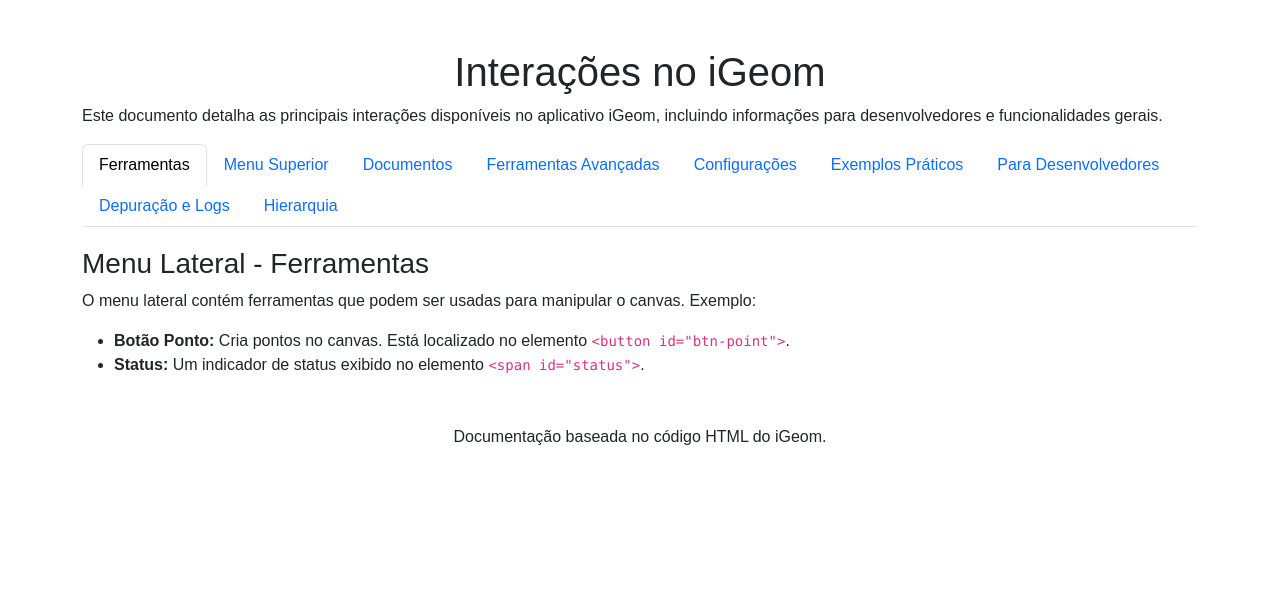
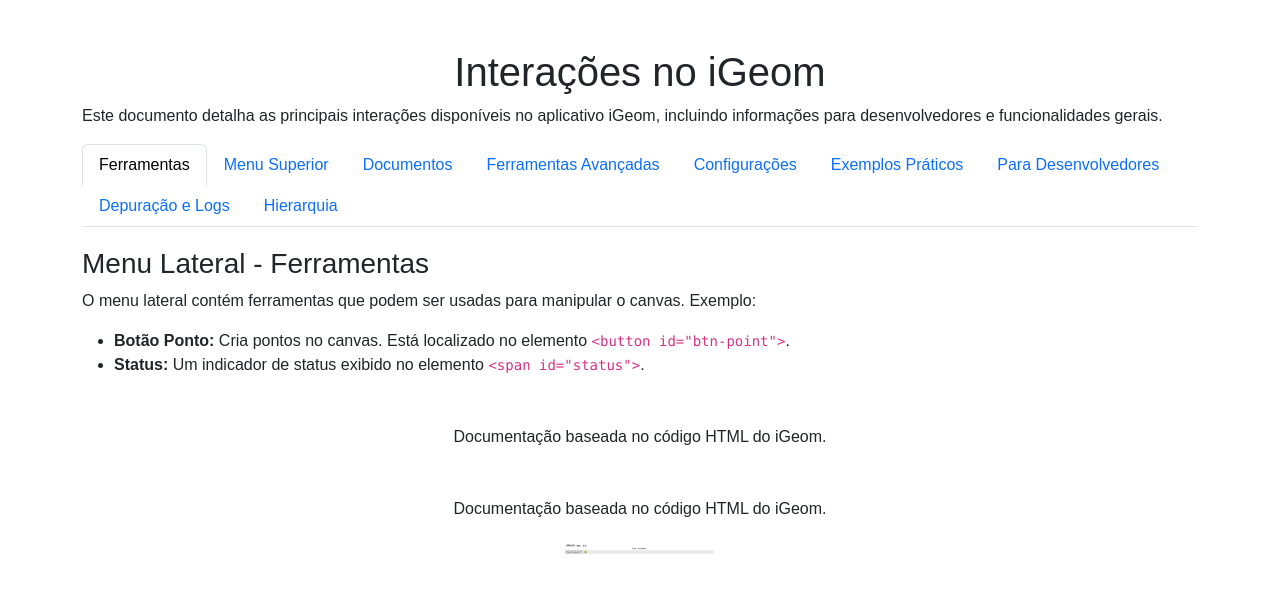
Before and after one commit to CalebeRezende/igeomdevelop, a plain HTML site: page index.html in a window 1280 px wide. Drawn offline with nearby package versions, Linux system fonts and the light colour scheme.

Commit message:
index.html

```diff
--- a/index.html
+++ b/index.html
@@ -230,6 +230,13 @@ Root
     </footer>
   </div>
 
+   <footer class="text-center mt-5">
+      <p>Documentação baseada no código HTML do iGeom.</p>
+      <img src="https://raw.githubusercontent.com/CalebeRezende/igeomdevelop/main/imagem%20logo%20igeom.png" alt="Logo iGeom" width="150">
+    </footer>
+  </div>
+
+
   <script src="https://cdn.jsdelivr.net/npm/bootstrap@5.3.0/dist/js/bootstrap.bundle.min.js"></script>
 </body>
 
```
